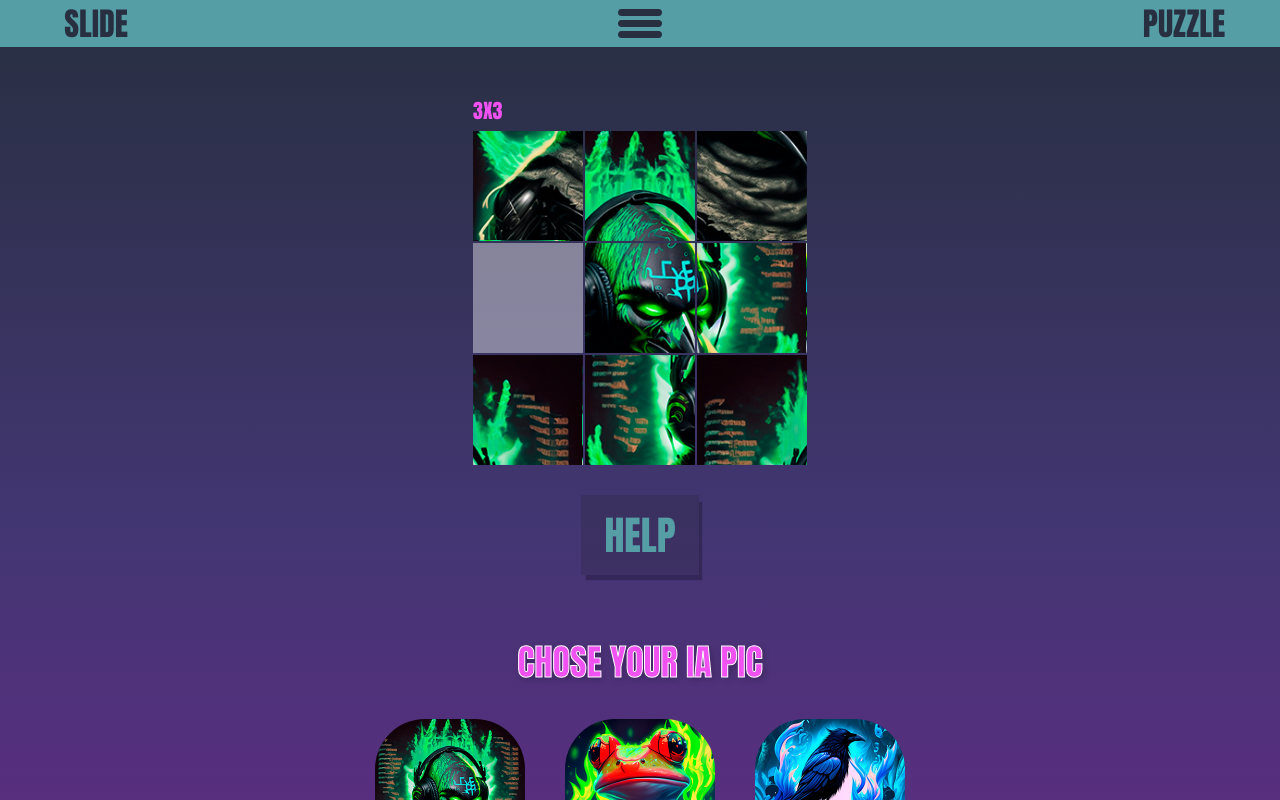
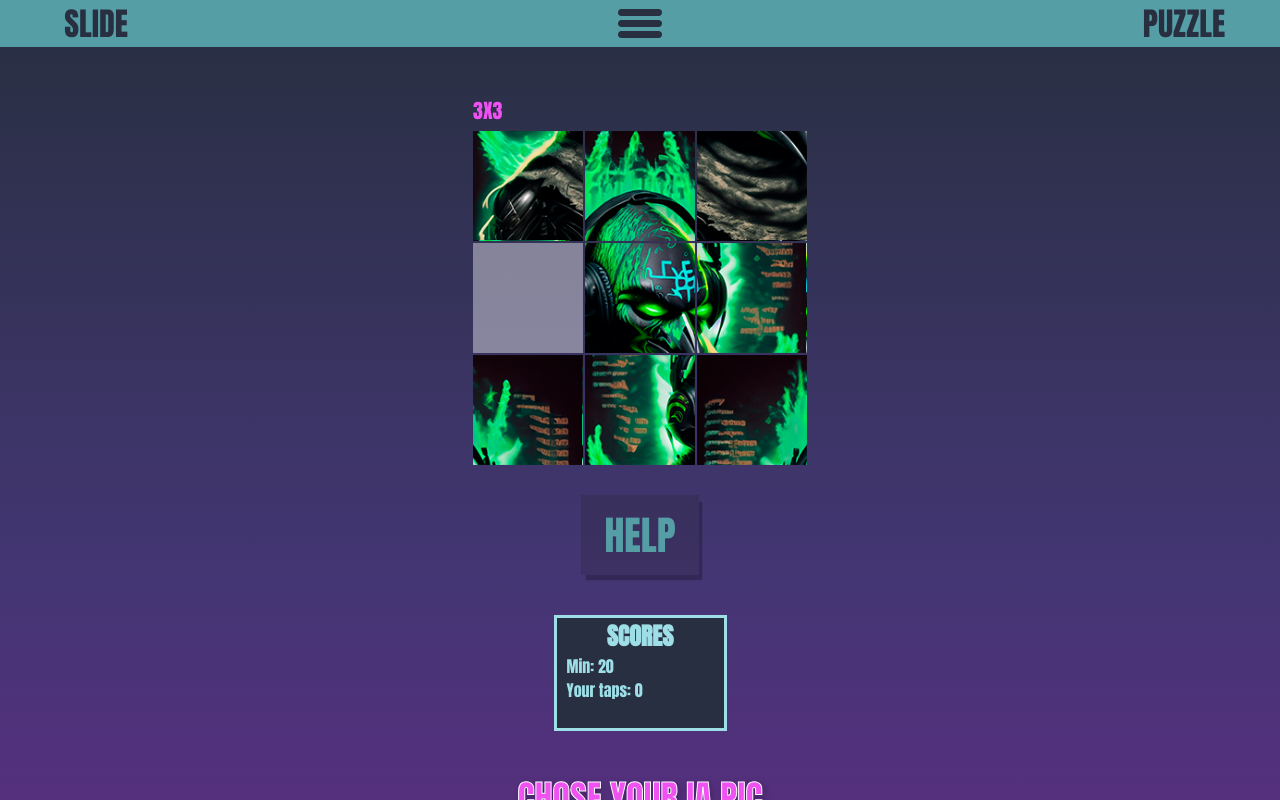
Before and after one commit to JuanSalles/projeto-quebra-cabeca, a React (Vite) app: page / in a window 1280 px wide. Shown: the top 800 px of the page. Built offline with nearby package versions, Linux system fonts and the light colour scheme.

Commit message:
adicionado o score

```diff
--- a/src/App.css
+++ b/src/App.css
@@ -68,6 +68,27 @@
   background: rgba(255, 255, 255, 0.40);
 }
 
+.container-scores{
+  display: flex;
+}
+
+.scores{
+  color: var(--text-third-color);
+  background-color: var(--text-dark-color);
+  border: solid 3px var(--text-third-color) ;
+  width: 167px;
+  height: 110px;
+  margin-top: 20px;
+}
+
+.scores h2{
+  text-align: center;
+}
+
+.scores p{
+  padding-left: 10px;
+}
+
 .botao-ajuda{
   margin: 20px;
   text-decoration: none;
--- a/src/components/Puzzle/index.jsx
+++ b/src/components/Puzzle/index.jsx
@@ -10,9 +10,11 @@ class Foto {
 const pastaDeFotos = [new Foto("corvo-verde", 3), new Foto("sapo-vermelho", 4), new Foto("corvo-azul", 5)]
 
 let indexFotos = 0;
+let invercoes;
 let mtxCorreta = gerarArray(pastaDeFotos[indexFotos].tamanho);
 let mtxEmbaralhada = embaralhar(mtxCorreta);
 let whiteIndex;
+let yourTaps = 0;
 
 function gerarArray(size = pastaDeFotos[indexFotos].tamanho){
 
@@ -27,7 +29,6 @@ function embaralhar (arr){
 
   let resultado;
   let arrayMem;
-  let invercoes;
   let condition = true;
 
   const randomNumber = (max) =>{
@@ -133,9 +134,11 @@ function Puzzle () {
         if((linha === parseInt((whiteIndex)/pastaDeFotos[indexFotos].tamanho))){
           if((mtxEmbaralhada[index-1] === mtxEmbaralhada[whiteIndex]) || (mtxEmbaralhada[index+1] === mtxEmbaralhada[whiteIndex])){
             trocaElemento()
+            yourTaps++
           }
         }else if((index-pastaDeFotos[indexFotos].tamanho === whiteIndex)||(index+pastaDeFotos[indexFotos].tamanho === whiteIndex)){
           trocaElemento()
+          yourTaps++
         }
 
     mtxEmbaralhada = resultado;
@@ -173,6 +176,15 @@ function Puzzle () {
 
         <span className='container__ajudaDoJogo'>{ajuda}</span>
 
+      <div className='container__scores'>
+          <div className='scores'>
+          <h2>SCORES</h2>
+          <p>Min: {`${invercoes}`}</p>
+          <p>Your taps: {`${yourTaps}`}</p>
+          </div>
+      </div>
+
+
       <div className='titulo-escolhas'>
           <p>CHOSE YOUR IA PIC</p>
       </div>
@@ -182,6 +194,8 @@ function Puzzle () {
           return(
             <div key={`seletor-${element.nome}`} className='botao-escolha' style={{backgroundImage:`url("/gamephotos/Imagens/${element.nome}/foto.png")`}} id={`escolha-${element.nome}`} onClick={(event) => {
               setFoto(() =>{
+
+                yourTaps = 0;
 
                 mtxCorreta = gerarArray(pastaDeFotos[index].tamanho);
                 mtxEmbaralhada = embaralhar(mtxCorreta);
```
